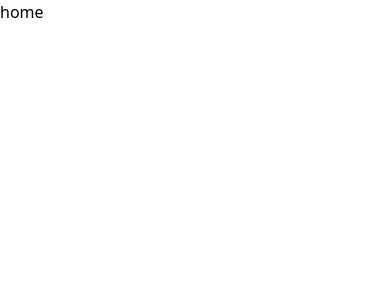
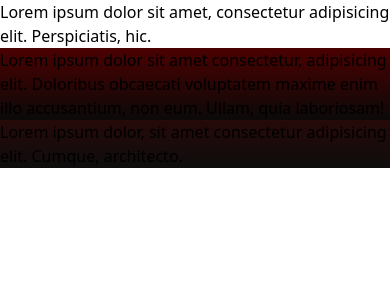
Before and after one commit to Aniketikhar/DreamMusic-ReactJS, a React (Vite) app: page / in a window 390 px wide. Shown: the top 300 px of the page. Built offline with nearby package versions, Linux system fonts and the light colour scheme.

Commit message:
layout is responsive now

```diff
--- a/src/Components/Home/Home.jsx
+++ b/src/Components/Home/Home.jsx
@@ -1,10 +1,17 @@
 import React from 'react';
 import './Home.css';
+import LeftSidebar from '../LeftSidebar/LeftSidebar';
+import Main from '../Main/Main';
+import RightSidebar from '../RightSidebar/RightSidebar';
 
 const Home = () => {
   return (
-    <div>
-      home
+    <div className='flex'>
+      <LeftSidebar />
+      <Main />
+      <RightSidebar />
+
+
     </div>
   )
 }
--- a/src/Components/LeftSidebar/LeftSidebar.jsx
+++ b/src/Components/LeftSidebar/LeftSidebar.jsx
@@ -3,9 +3,9 @@ import './Leftside.css';
 
 const LeftSidebar = () => {
   return (
-    <div>
-      leftside
-    </div>
+    <div className='leftside hidden lg:block w-[20%] bg-[#0e0e0e] text-white h-screen'>
+        Lorem ipsum dolor sit amet, consectetur adipisicing elit. Perspiciatis, hic.
+      </div>
   )
 }
 
--- a/src/Components/Main/Main.css
+++ b/src/Components/Main/Main.css
@@ -0,0 +1,3 @@
+.main{
+    background: linear-gradient(to bottom , #4b0101, #0b0909 ) ;
+  }
--- a/src/Components/Main/Main.jsx
+++ b/src/Components/Main/Main.jsx
@@ -0,0 +1,12 @@
+import React from 'react';
+import './Main.css';
+
+const Main = () => {
+  return (
+    <div className='main w-[100%] md:w-[70%] lg:w-[55%]'>
+        Lorem ipsum dolor sit amet consectetur, adipisicing elit. Doloribus obcaecati voluptatem maxime enim illo accusantium, non eum. Ullam, quia laboriosam!
+      </div>
+  )
+}
+
+export default Main
--- a/src/Components/RightSidebar/RightSidebar.css
+++ b/src/Components/RightSidebar/RightSidebar.css
@@ -0,0 +1,3 @@
+.rightside {
+    background: linear-gradient(to bottom , #270909, #0e0d0d);
+  }
--- a/src/Components/RightSidebar/RightSidebar.jsx
+++ b/src/Components/RightSidebar/RightSidebar.jsx
@@ -0,0 +1,13 @@
+import React from "react";
+import "./RightSidebar.css";
+
+const RightSidebar = () => {
+  return (
+    <div className="rightside hidden md:block md:w-[30%] lg:w-[25%]">
+      Lorem ipsum dolor, sit amet consectetur adipisicing elit. Cumque,
+      architecto.
+    </div>
+  );
+};
+
+export default RightSidebar;
```
